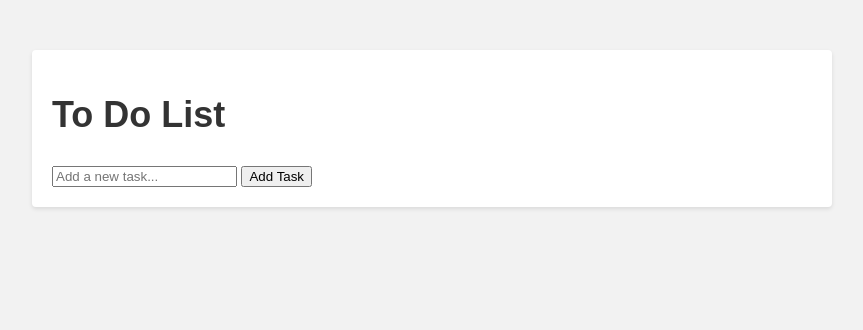
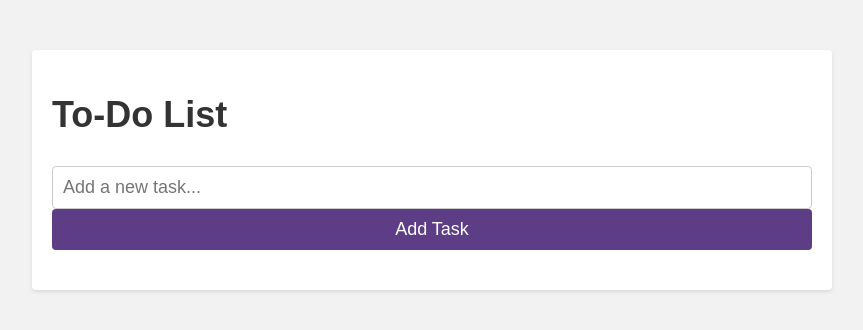
Before and after one commit to SayeedNizami/To-Do-List, a plain HTML site: page index.html in a window 1280 px wide. Shown: the whole page, without its empty margins (208-1071 px from the left). Drawn offline with Linux system fonts and the light colour scheme.

Commit message:
index.html

```diff
--- a/index.html
+++ b/index.html
@@ -8,13 +8,10 @@
 </head>
 <body>
   <div class="container">
-    <h1>To Do List</h1>
-    <div id="tasks-container">
-    </div>
-    <div class="add-task-container">
-      <input type="text" id="new-task" placeholder="Add a new task...">
-      <button onclick="addTask()">Add Task</button>
-    </div>
+    <h1>To-Do List</h1>
+    <input type="text" id="task-input" placeholder="Add a new task...">
+    <button id="add-task-btn">Add Task</button>
+    <ul id="tasks-list"></ul>
   </div>
   <script src="script.js"></script>
 </body>
```
